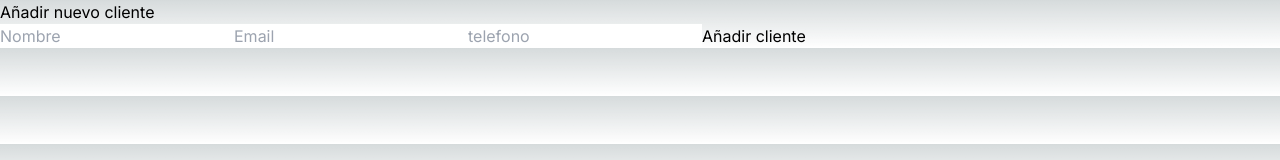
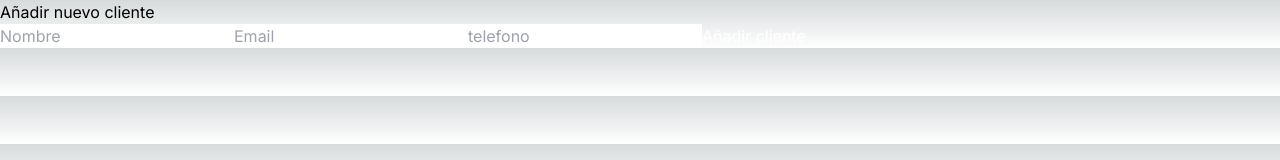
Before and after one commit to pablosecuen/carwash, a Next.js app: page /customer/create in a window 1280 px wide. Shown: the top 160 px of the page. Built offline with nearby package versions, Linux system fonts and the light colour scheme.

Commit message:
fix: text color page create customer

```diff
--- a/src/app/customer/create/page.tsx
+++ b/src/app/customer/create/page.tsx
@@ -5,7 +5,7 @@ export default function Page() {
   return (
     <main>
       <h1>Añadir nuevo cliente</h1>
-      <form action={createCustomerAction}>
+      <form action={createCustomerAction} className='text-black'>
         <label htmlFor='name'>
           <input type='text' name='name' placeholder='Nombre' />
         </label>
@@ -15,7 +15,9 @@ export default function Page() {
         <label htmlFor='phone'>
           <input type='tel' name='phone' placeholder='telefono' />
         </label>
-        <button type='submit'>Añadir cliente</button>
+        <button type='submit' className='text-white'>
+          Añadir cliente
+        </button>
       </form>
     </main>
   )
```
